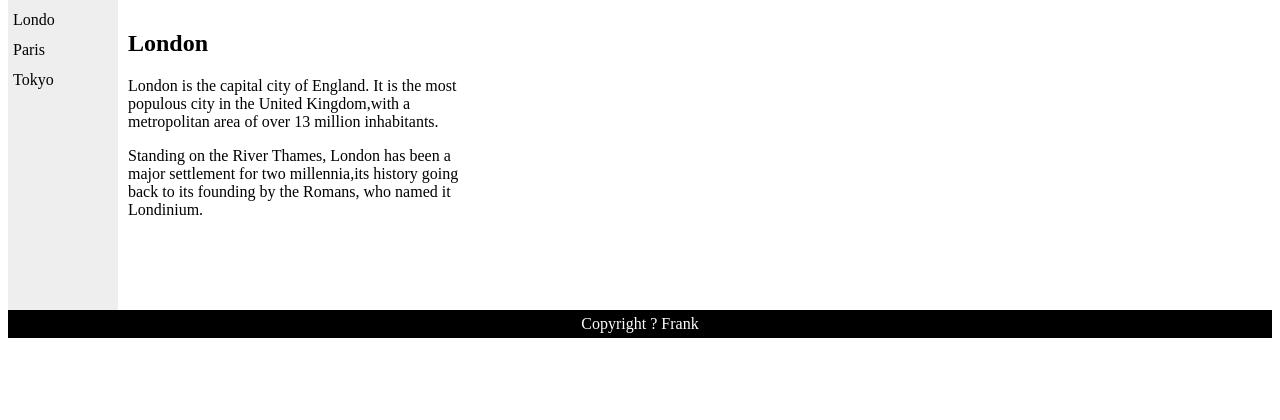
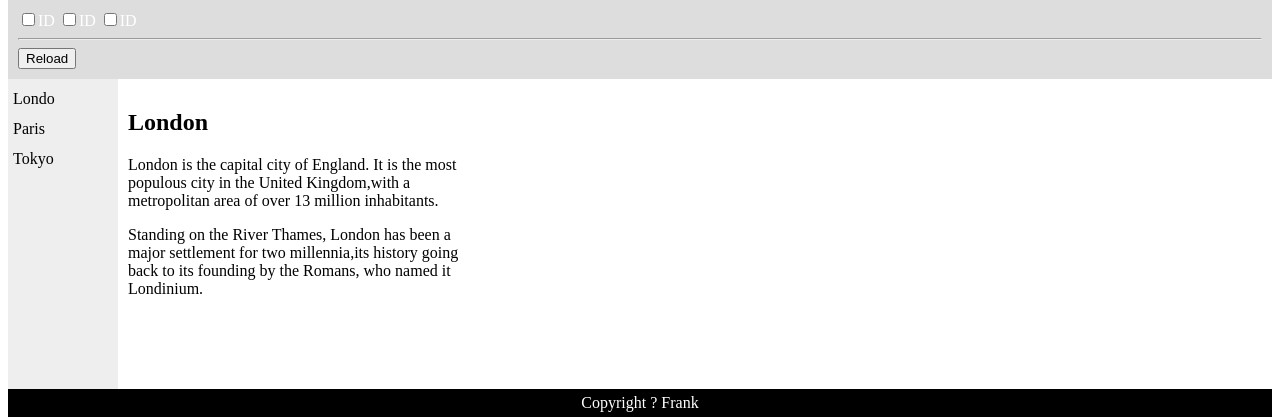
Before and after one commit to land-pack/flask-html-javascript, a Flask app: page / in a window 1280 px wide. Shown: the part 98-518 px from the top of the page. Run offline with Flask 2, Linux system fonts and the light colour scheme.

Commit message:
checkbox add

```diff
--- a/app/templates/index.html
+++ b/app/templates/index.html
@@ -32,6 +32,13 @@
     text-align:center;
     padding:5px;
 }
+
+#checkboxs {
+    background-color:#dddddd;
+    color:white;
+    text-align:left;
+    padding:10px;
+}
 </style>
 
 </head>
@@ -40,6 +47,13 @@
 <body>
 <div id="header">
     <h1>City Gallery</h1>
+</div>
+<div id="checkboxs">
+    <input type="checkbox" id="check1" name="checkbox[]" value="1"/>ID
+    <input type="checkbox" id="check1" name="checkbox[]" value="1"/>ID
+    <input type="checkbox" id="check1" name="checkbox[]" value="1"/>ID
+    <hr>
+    <input type="button" value="Reload" onclick="fun()"/>
 </div>
 
 <div id="nav">
@@ -63,6 +77,18 @@ Standing on the River Thames, London has been a major settlement for two millenn
 <div id="footer">
 Copyright ? Frank
 </div>
+<script>
+    function fun() {
+        var checks = document.getElementsByName("checkbox[]");
+        var n = 0
+        for(var i=0; i < checks.length; i++){
+            if(checks[i].checked)
+                n++;
+        }
+        alert("Check total is"+n);
+    }
 
+
+</script>
 </body>
 </html>
```
Also changed, not shown: 1 other file.
